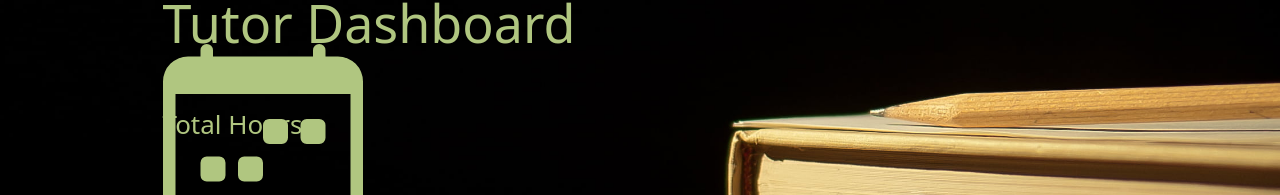
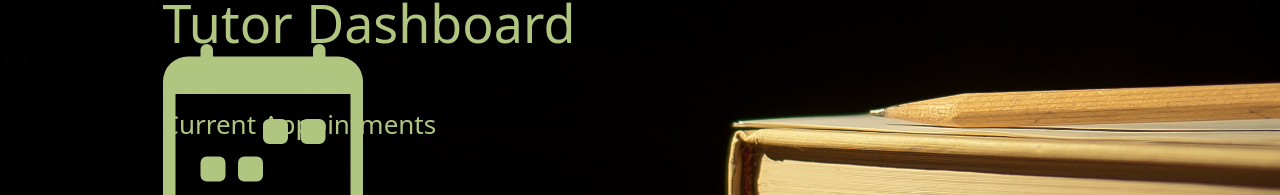
Before and after one commit to shrijxn/CS4485project, a React (Create React App) app: page /TutorDashboard in a window 1280 px wide. Shown: the part 197-392 px from the top of the page. Built offline with nearby package versions, Linux system fonts and the light colour scheme.

Commit message:
Update TutorDashboard.js

```diff
--- a/src/components/TutorDashboard.js
+++ b/src/components/TutorDashboard.js
@@ -11,7 +11,7 @@ function TutorDashboard() {
         Tutor Dashboard
       </h2>
       <div className="header2-animated-text" style={{ marginRight: "450px" }}>
-        Total Hours:{" "}
+        Current Appointments{" "}
       </div>
       <Link to="/TutorCalendar">
         <Icon.CalendarWeek
```
